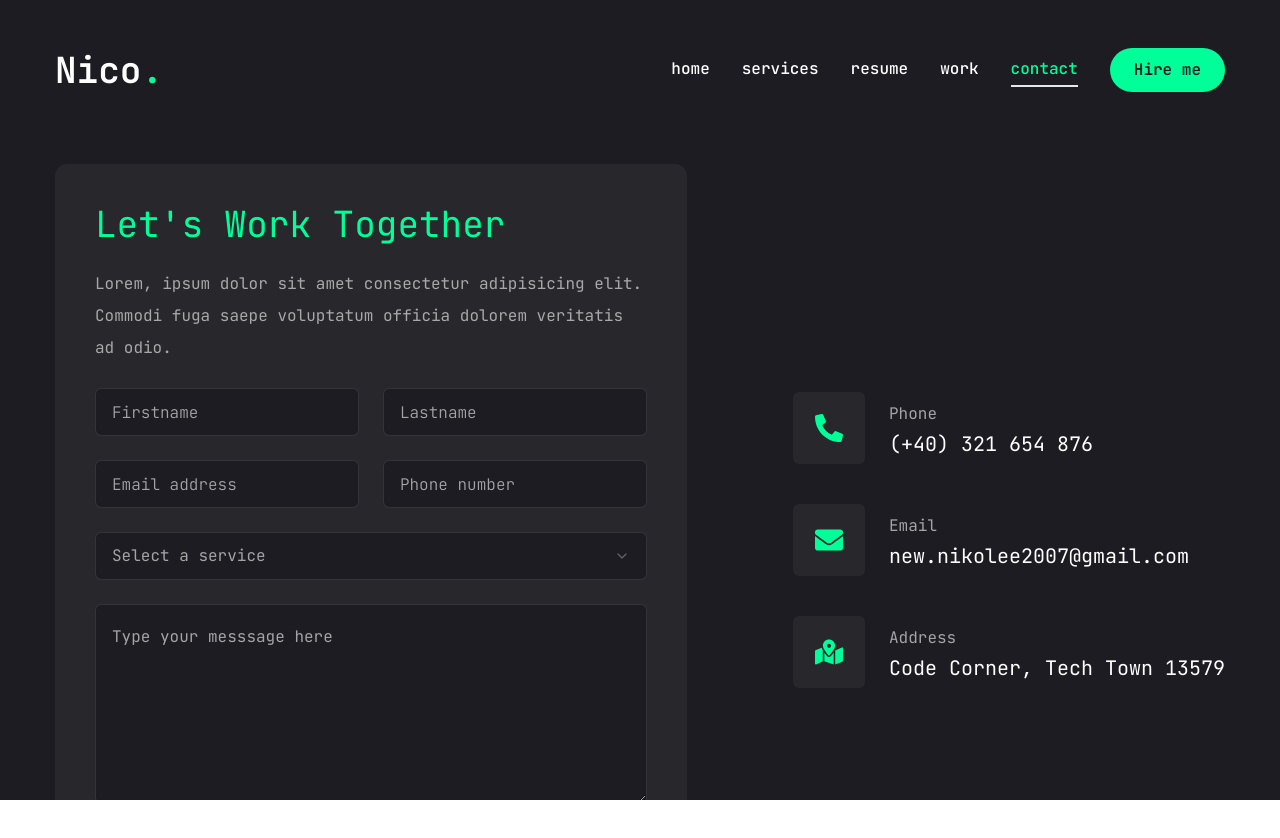
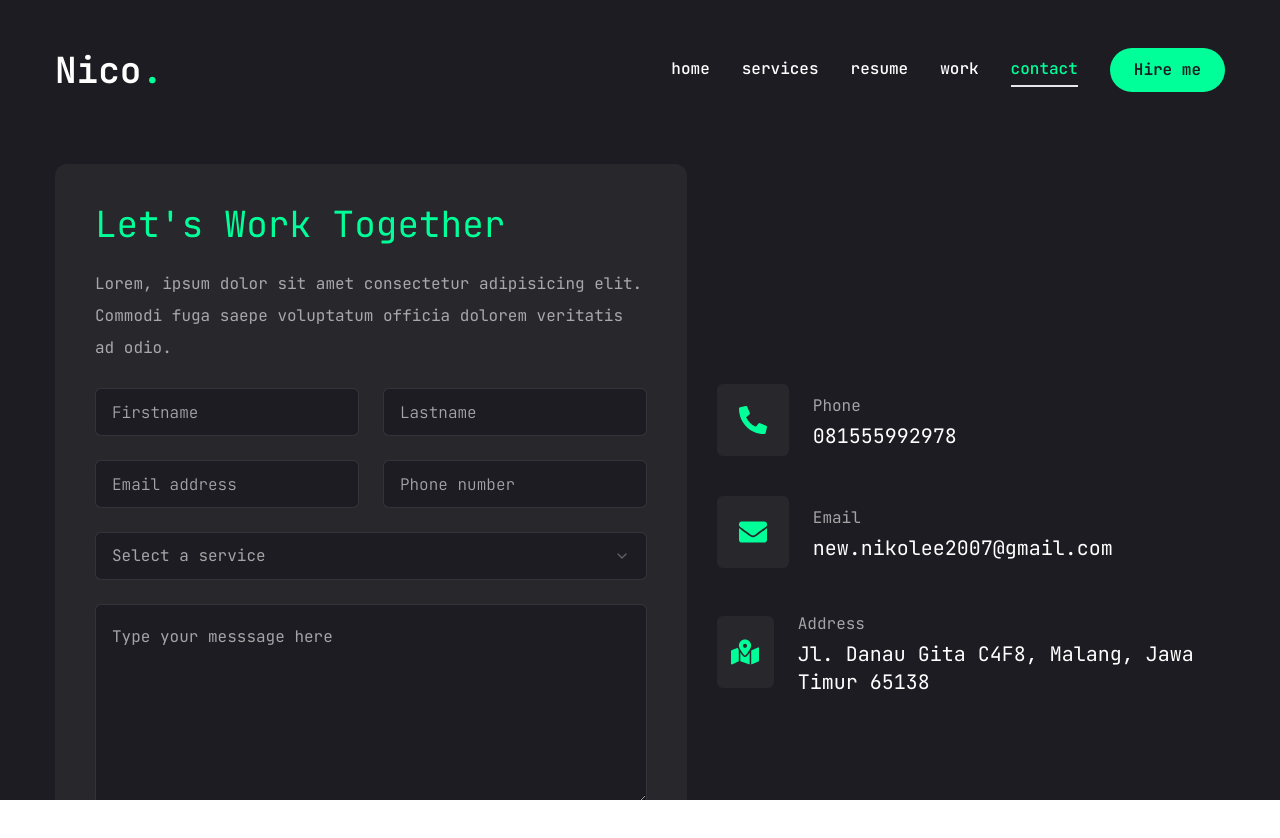
Before and after one commit to Nico-LeeNH/portfolioweb, a Next.js app: page /contact in a window 1280 px wide. Shown: the top 838 px of the page. Built offline with nearby package versions, Linux system fonts and the light colour scheme.

Commit message:
update contact

```diff
--- a/app/contact/page.jsx
+++ b/app/contact/page.jsx
@@ -11,7 +11,7 @@ const info = [
   {
     icon: <FaPhoneAlt />,
     title: "Phone",
-    description: "(+40) 321 654 876",
+    description: "081555992978",
   },
   {
     icon: <FaEnvelope />,
@@ -21,7 +21,7 @@ const info = [
   {
     icon: <FaMapMarkedAlt />,
     title: "Address",
-    description: "Code Corner, Tech Town 13579",
+    description: "Jl. Danau Gita C4F8, Malang, Jawa Timur 65138",
   },
 ]
 
```
